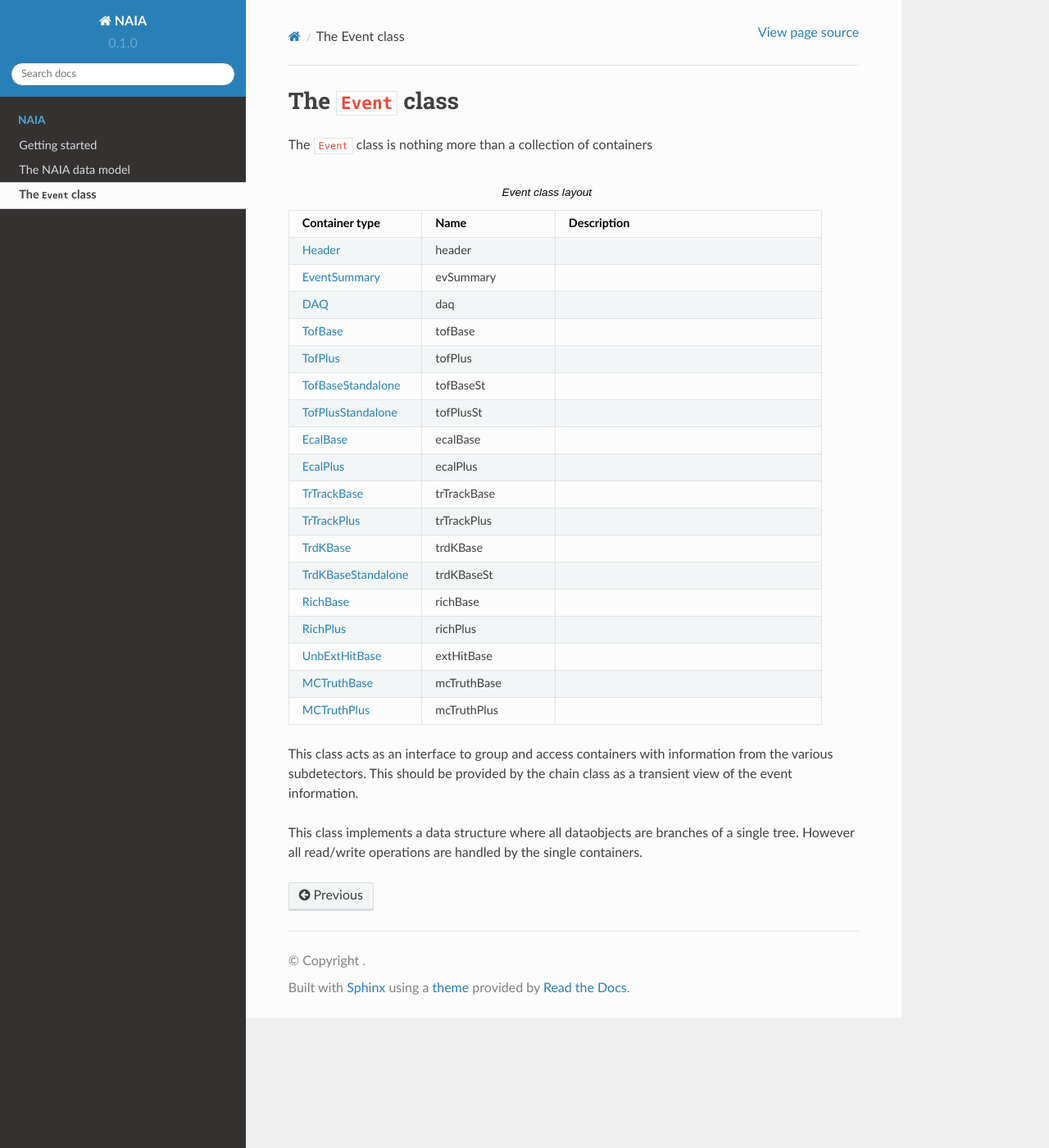
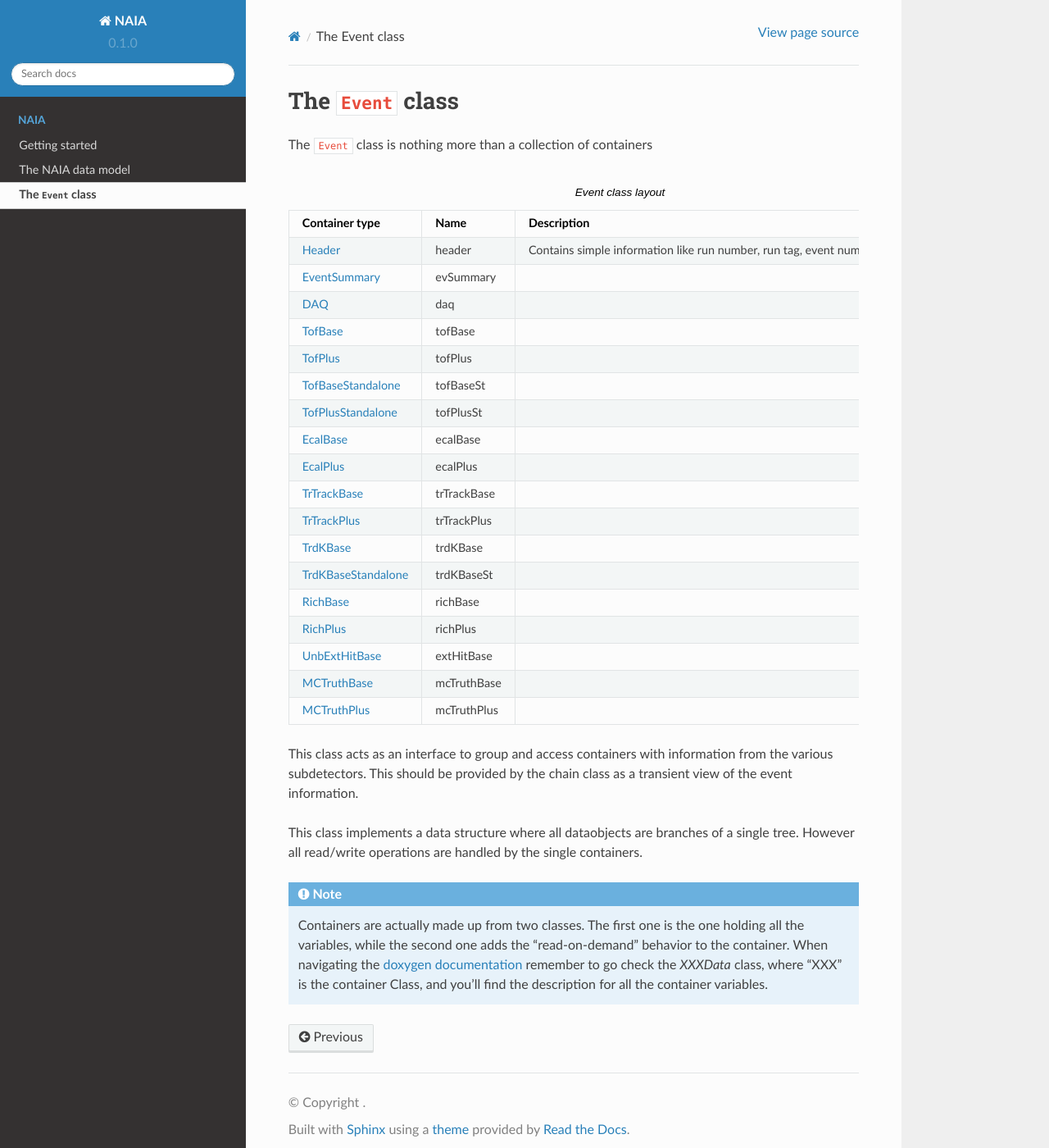
Before and after one commit to valerioformato/NAIA-readthedocs, a Sphinx documentation site: the page built from docs/source/datamodel/event.rst, in a window 1280 px wide and 1400 px high. Shown: the whole window at 82% size. Built offline with Sphinx 7.4.7 and the Read the Docs theme 2.0.0, drawn with Linux system fonts in a browser that asks for light colours.

Commit message:
Quick look

```diff
--- a/docs/source/datamodel/event.rst
+++ b/docs/source/datamodel/event.rst
@@ -12,7 +12,7 @@ The ``Event`` class is nothing more than a collection of containers
      - Description
    * - `Header <https://naia-docs.web.cern.ch/naia-docs/classNAIA_1_1HeaderData.html>`_
      - header
-     -
+     - Contains simple information like run number, run tag, event number and UTC time.
    * - `EventSummary <https://naia-docs.web.cern.ch/naia-docs/classNAIA_1_1EventSummaryData.html>`_
      - evSummary
      -
@@ -70,3 +70,10 @@ This should be provided by the chain class as a transient view of the event info
 
 This class implements a data structure where all dataobjects are branches of a single tree.
 However all read/write operations are handled by the single containers.
+
+.. note::
+    Containers are actually made up from two classes. The first one is the one holding all the
+    variables, while the second one adds the "read-on-demand" behavior to the container.
+    When navigating the `doxygen documentation <https://naia-docs.web.cern.ch/naia-docs/annotated.html>`_
+    remember to go check the `XXXData` class, where "XXX" is the container Class, and you'll find
+    the description for all the container variables.
```
